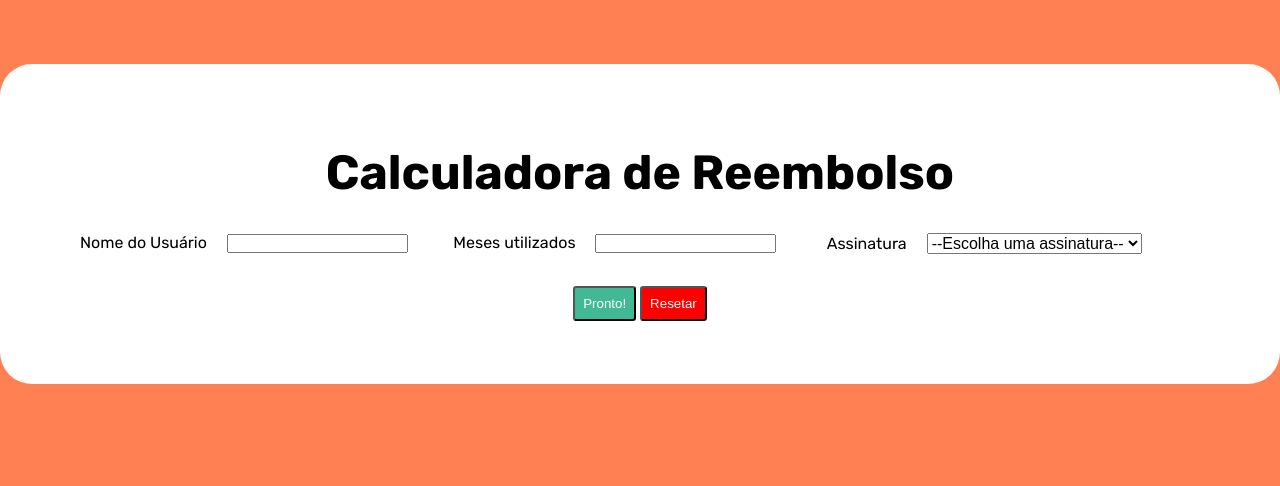
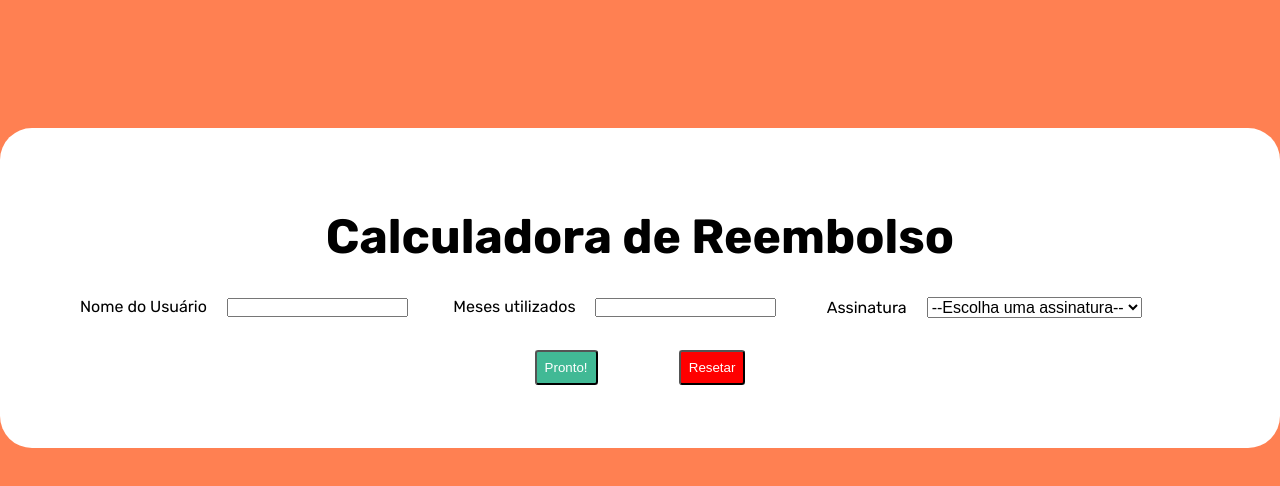
Before and after one commit to EdersonRodrigues7/calculadora-reembolso, a plain HTML site: page index.html in a window 1280 px wide. Drawn offline with Linux system fonts and the light colour scheme.

Commit message:
space evenly buttons

```diff
--- a/style.css
+++ b/style.css
@@ -20,6 +20,7 @@ body {
   height: 100%;
   background-color: var(--body-color);
   font-family: var(--body-font);
+  padding-top: 4rem;
 }
 
 h1 {
@@ -56,7 +57,9 @@ input {
 }
 
 .buttons {
-  text-align: center;
+  display: flex;
+  justify-content: space-evenly;
+  /* text-align: center; */
   margin: 2rem 0;
 }
 
```
